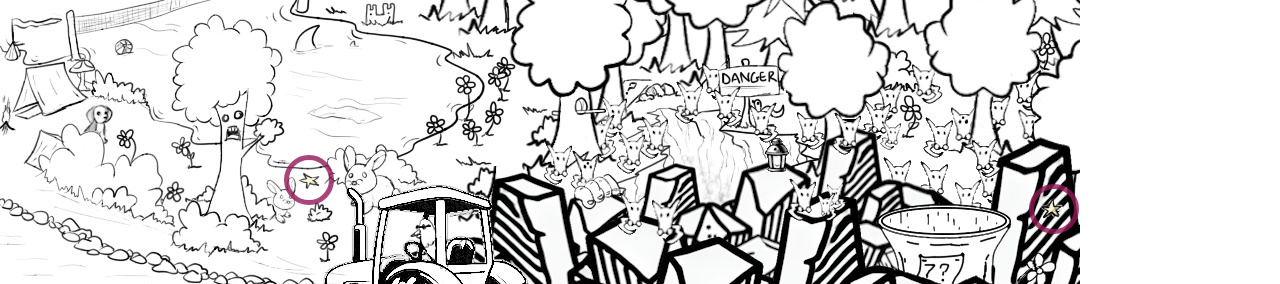
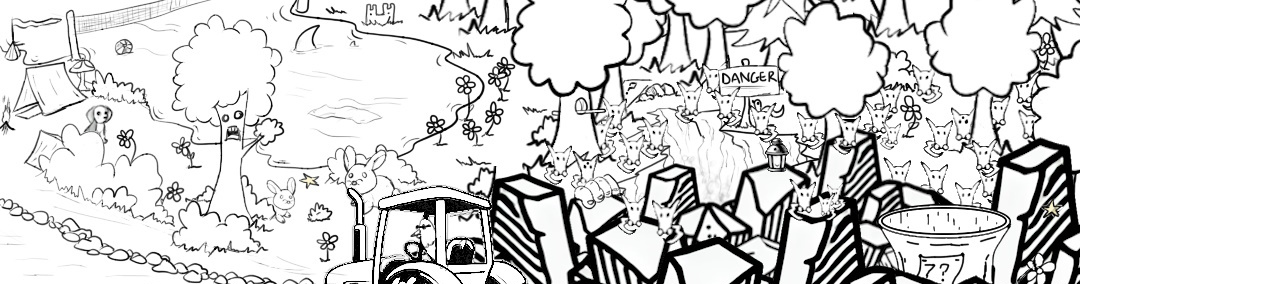
Before and after one commit to robbirm/PlainSight, a plain HTML site: page level 1.html in a window 1280 px wide. Shown: the top 284 px of the page. Drawn offline with Linux system fonts and the light colour scheme; a web font is replaced by a local one.

Commit message:
Add files via upload

```diff
--- a/css/level1.css
+++ b/css/level1.css
@@ -206,7 +206,7 @@ width: auto; height: auto;
   transition: opacity 0.3s ease;
   z-index: 6;
   cursor: pointer;
-  border-radius:100%; opacity: 1;
+  border-radius:100%; opacity: 0;
 }
 
 .secret-qm3.revealed {
```
